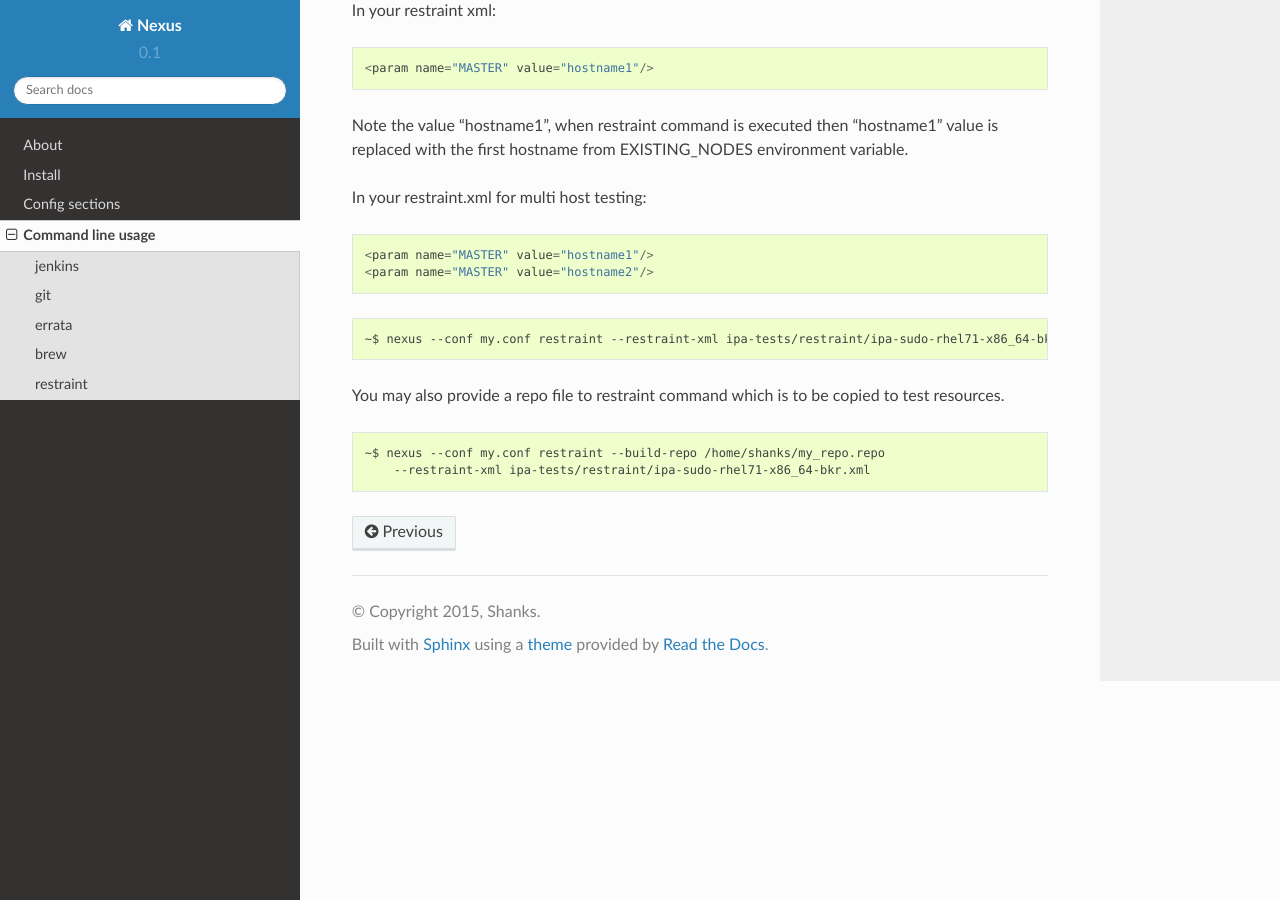
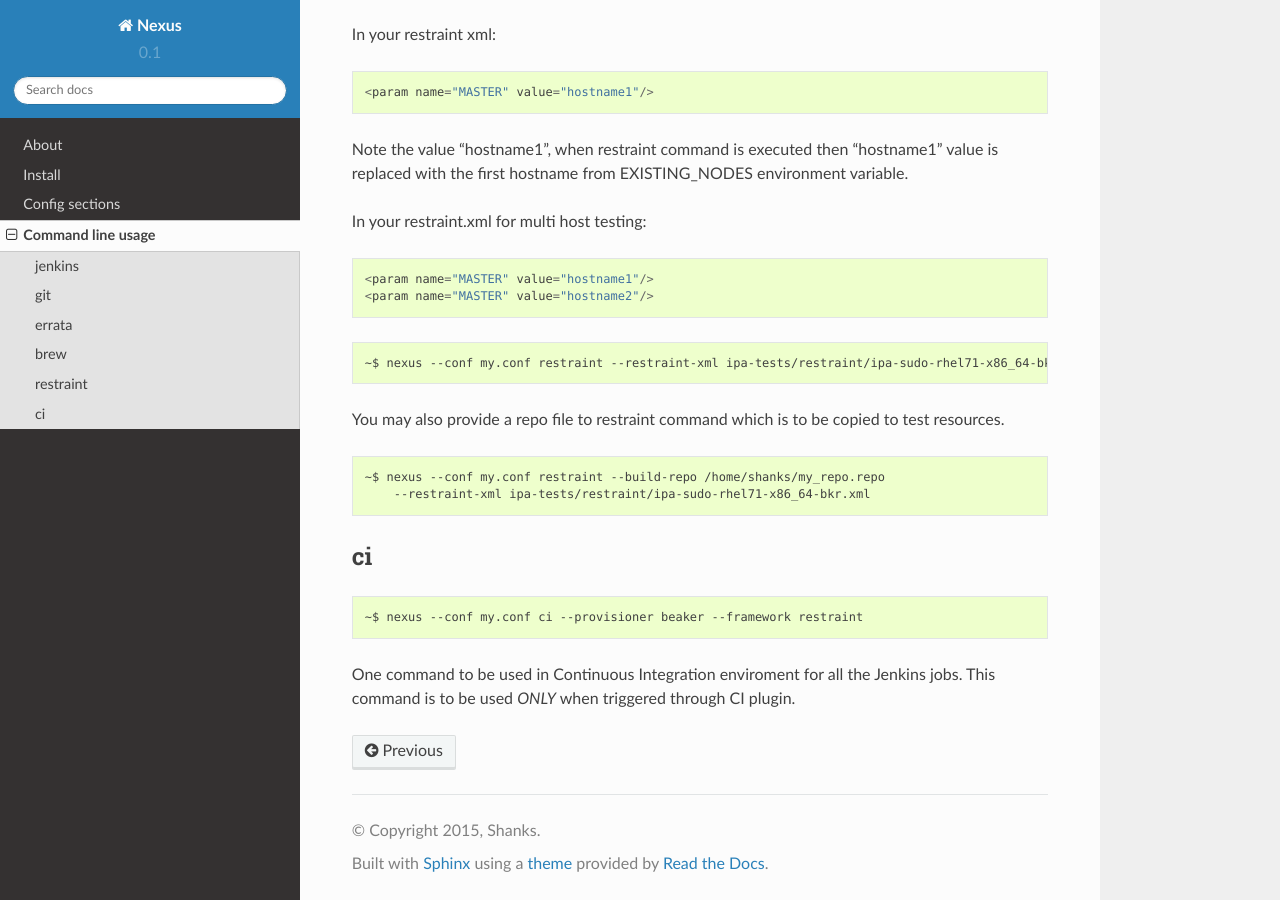
Before and after one commit to smanjara/nexus, a Sphinx documentation site: the page built from docs/usage.rst, in a window 1280 px wide and 900 px high, scrolled down 1545 px. Built offline with Sphinx 7.4.7 and the Read the Docs theme 2.0.0, drawn with Linux system fonts in a browser that asks for light colours.

Commit message:
update usage.rst to include 'ci' option.
Signed-off-by: Gowrishankar Rajaiyan <gsr@redhat.com>

```diff
--- a/docs/usage.rst
+++ b/docs/usage.rst
@@ -10,6 +10,7 @@ it is available in the configuration file.
 * `errata`_:
 * `brew`_:
 * `restraint`_:
+* `ci`_:
 
 jenkins
 -------
@@ -100,3 +101,14 @@ test resources.
 
     ~$ nexus --conf my.conf restraint --build-repo /home/shanks/my_repo.repo
         --restraint-xml ipa-tests/restraint/ipa-sudo-rhel71-x86_64-bkr.xml
+
+
+ci
+--
+
+::
+
+    ~$ nexus --conf my.conf ci --provisioner beaker --framework restraint
+
+One command to be used in Continuous Integration enviroment for all the
+Jenkins jobs. This command is to be used *ONLY* when triggered through CI plugin.
```
